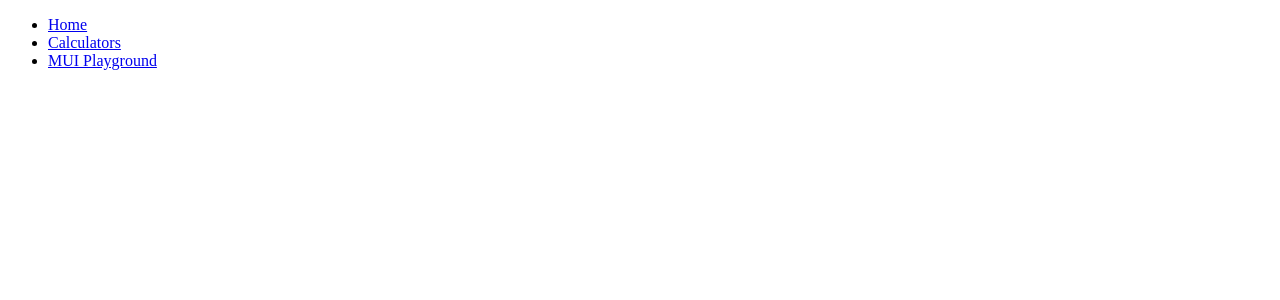
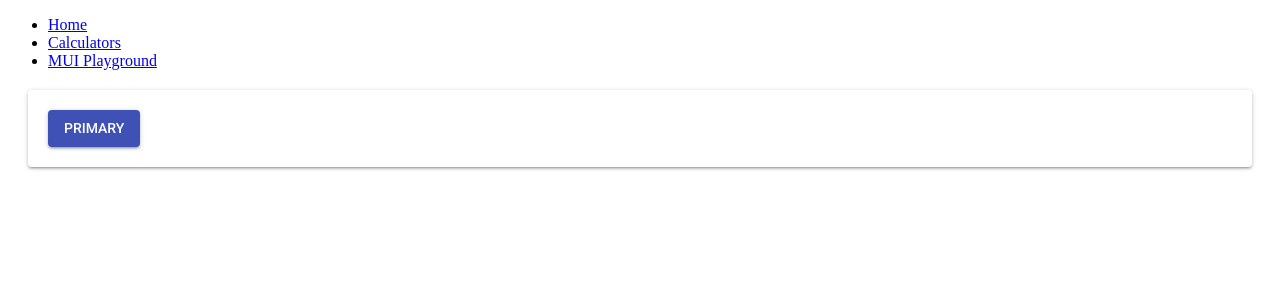
Before and after one commit to PrzemekGdula/react-day2, a React (Create React App) app: page /mui in a window 1280 px wide. Shown: the top 300 px of the page. Built offline with nearby package versions, Linux system fonts and the light colour scheme.

Commit message:
paper added

```diff
--- a/src/views/MUIplaygroung/MUIplaygroung.js
+++ b/src/views/MUIplaygroung/MUIplaygroung.js
@@ -1,8 +1,24 @@
 import React from 'react'
+
+import Button from '@material-ui/core/Button'
+import Paper from '@material-ui/core/Paper'
 
 const MUIPlayground = (props) => (
     <div>
-
+        <Paper
+            style={{
+                margin: '20px',
+                padding: '20px',
+            }}
+        >
+            <Button
+                variant={'contained'}
+                color={'primary'}
+                onClick={() => alert('Klik')}
+            >
+                Primary
+            </Button>
+        </Paper>
     </div>
 )
 
```
